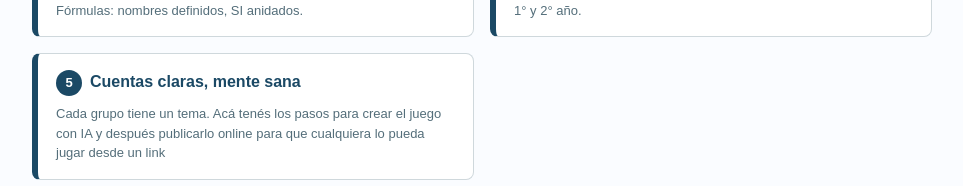
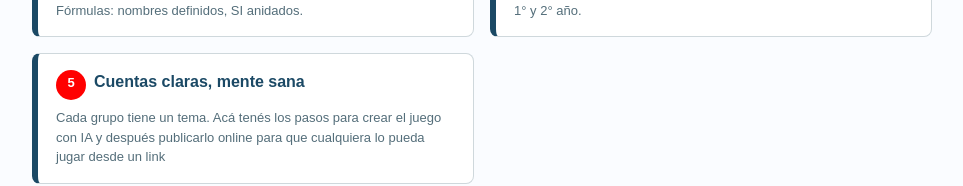
Before and after one commit to hmontaldi/Informatica31Simon, a plain HTML site: page index.html in a window 1280 px wide. Shown: the part 819-1005 px from the top of the page, without its empty margins (158-1121 px from the left). Drawn offline with Linux system fonts and the light colour scheme.

Commit message:
Update index.html

```diff
--- a/index.html
+++ b/index.html
@@ -47,7 +47,7 @@
       <p>Con los datos anteriores como respaldo, creen el producto final para 1° y 2° año.</p>
     </a>
     <a class="etapa-card" href="proyecto.html">
-      <h3><span class="num">5</span>Cuentas claras, mente sana</h3>
+      <h3><span class="num2">5</span>Cuentas claras, mente sana</h3>
       <p>Cada grupo tiene un tema. Acá tenés los pasos para crear el juego con IA y después publicarlo online para que cualquiera lo pueda jugar desde un link</p>
     </a>
   </div>
```
